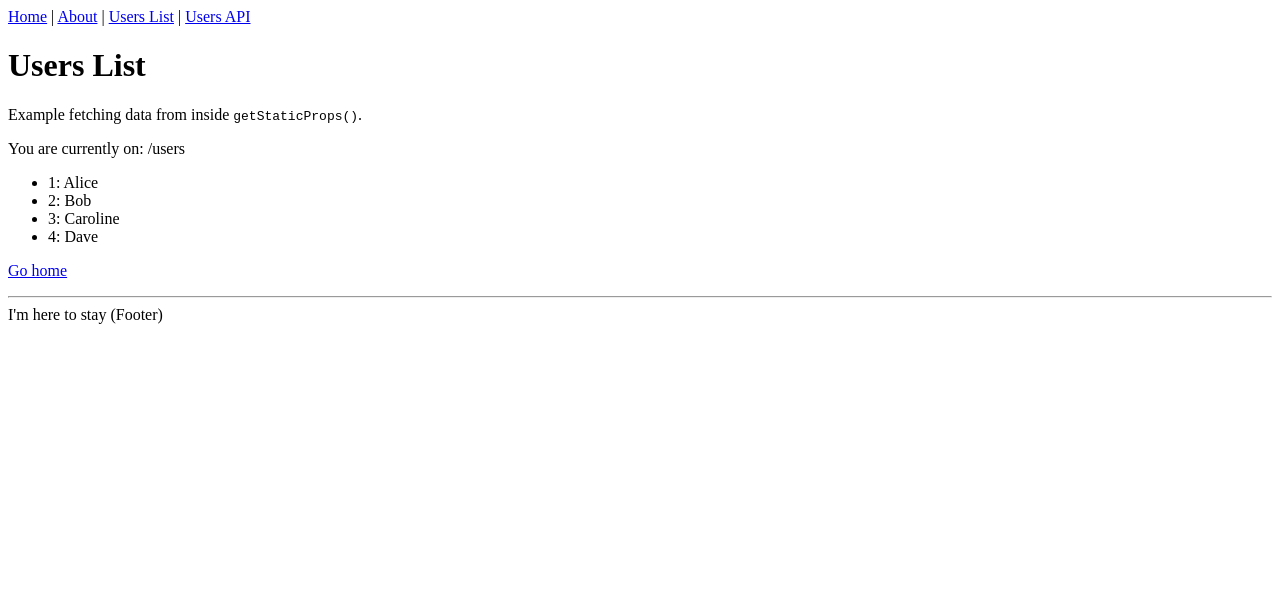
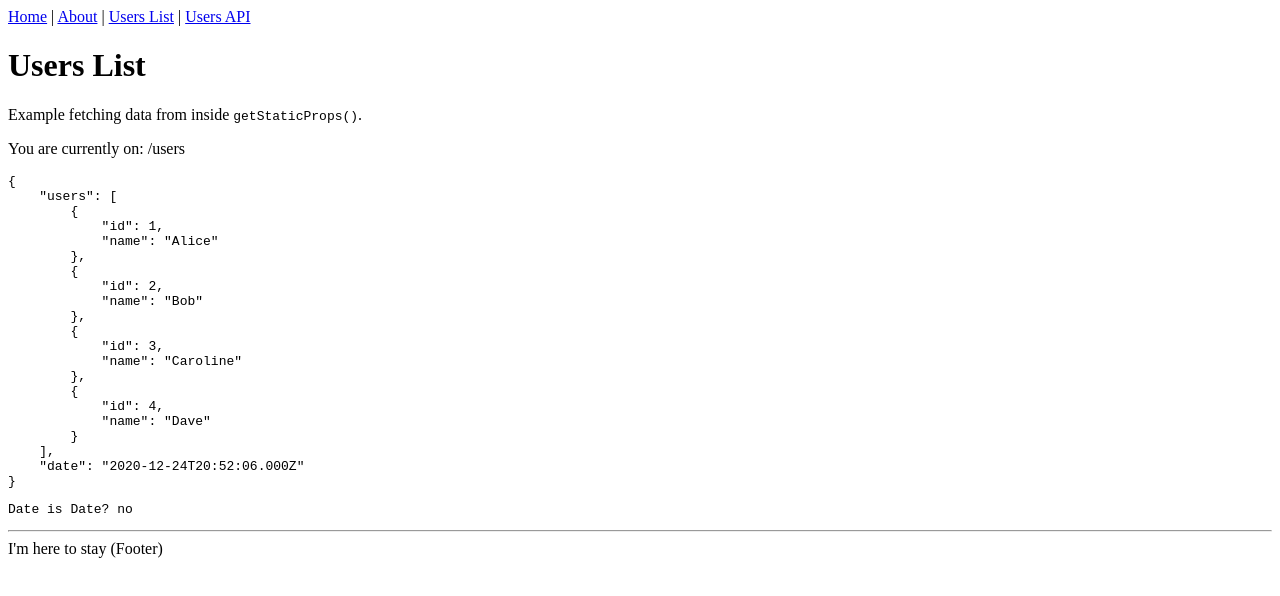
Before and after one commit to KATT/nextjs-with-typescript-inference, a Next.js app: page /users in a window 1280 px wide. Shown: the top 596 px of the page. Built offline with nearby package versions, Linux system fonts and the light colour scheme.

Commit message:
superjson

```diff
--- a/blite/blite.ts
+++ b/blite/blite.ts
@@ -1,5 +1,7 @@
 import { IncomingMessage, ServerResponse } from 'http';
 import { GetServerSidePropsContext, NextApiHandler } from 'next';
+import { serialize } from 'superjson';
+import { SuperJSONResult } from 'superjson/dist/types';
 import { FunctionThenArg } from '../types/typeUtils';
 
 export type TRequest = IncomingMessage & {
@@ -65,7 +67,7 @@ export function endpointHandler<TResponseData>(
   if (typeof window !== 'undefined') {
     throw new Error('You have imported an endpoint handler in the client');
   }
-  const handler: NextApiHandler<TResponseShape<TResponseData>> = async (
+  const handler: NextApiHandler<TResponseShape<SuperJSONResult>> = async (
     req,
     res,
   ) => {
@@ -76,7 +78,7 @@ export function endpointHandler<TResponseData>(
       };
       const { data, statusCode = 200 } = await resolve(ctx);
 
-      res.status(statusCode).json({ data });
+      res.status(statusCode).json({ data: serialize(data) });
     } catch (_err) {
       const err = getError(_err, 500);
       res.status(err.statusCode).json(err);
--- a/package.json
+++ b/package.json
@@ -12,12 +12,15 @@
     "react": "^16.12.0",
     "react-dom": "^16.12.0",
     "react-query": "^3.5.5",
+    "superjson": "^1.4.1",
     "zod": "^1.11.11"
   },
   "devDependencies": {
+    "@babel/core": "^7.12.10",
     "@types/node": "^12.12.21",
     "@types/react": "^16.9.16",
     "@types/react-dom": "^16.9.4",
+    "babel-plugin-superjson-next": "^0.1.8",
     "typescript": "^4.1.3"
   },
   "license": "MIT"
--- a/pages/api/db.ts
+++ b/pages/api/db.ts
@@ -13,7 +13,10 @@ const DB = {
 let nextUserId = 5;
 
 export async function getAllUsers() {
-  return DB.users;
+  return {
+    users: DB.users,
+    date: new Date(),
+  };
 }
 
 export const addUserSchema = z.object({
--- a/pages/users/index.tsx
+++ b/pages/users/index.tsx
@@ -1,7 +1,5 @@
 import { InferGetServerSidePropsType } from 'next'
-import Link from 'next/link'
 import Layout from '../../components/Layout'
-import List from '../../components/List'
 import { getAllUsers } from '../api/db'
 
 const WithStaticProps = ({ data }: InferGetServerSidePropsType<typeof getServerSideProps>) => (
@@ -11,12 +9,8 @@ const WithStaticProps = ({ data }: InferGetServerSidePropsType<typeof getServerS
       Example fetching data from inside <code>getStaticProps()</code>.
     </p>
     <p>You are currently on: /users</p>
-    <List items={data} />
-    <p>
-      <Link href="/">
-        <a>Go home</a>
-      </Link>
-    </p>
+    <pre>{JSON.stringify(data, null, 4)}</pre>
+    <pre>Date is Date? {data.date instanceof Date ? 'yes' : 'no'}</pre>
   </Layout>
 )
 
```
Also changed, not shown: .babelrc (added), 1 other file (tests, documents, lock files or other folders).
